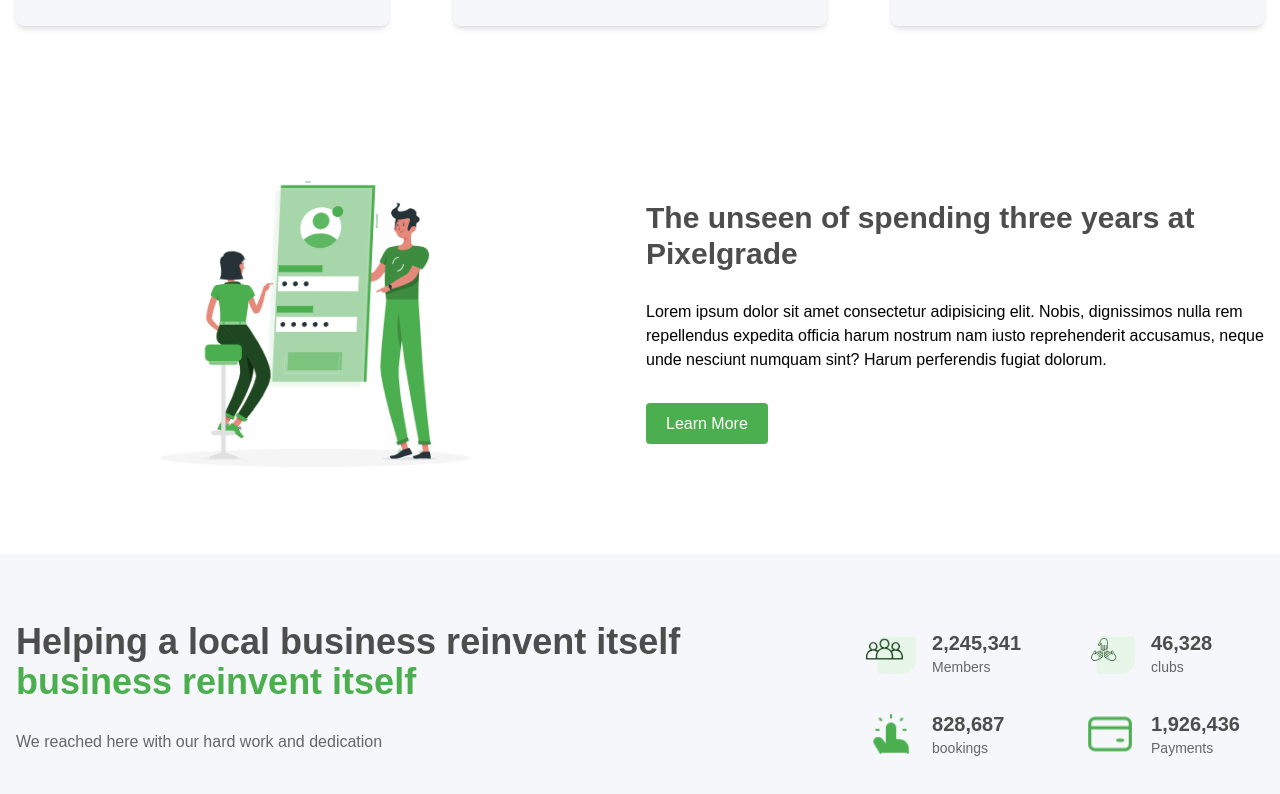
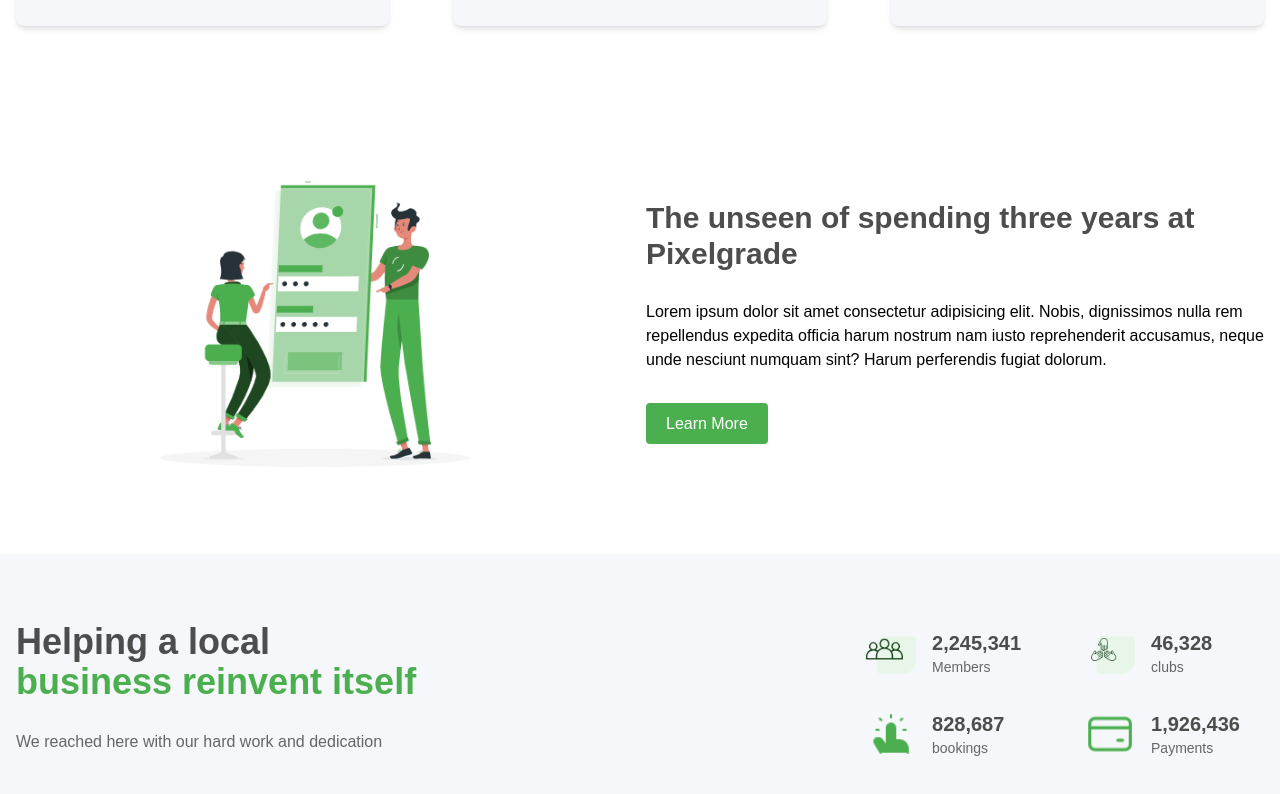
Before and after one commit to sam-0905/Nexcent, a Next.js app in the folder nexora/: page / in a window 1280 px wide. Shown: the part 1126-1920 px from the top of the page. Built offline with nearby package versions, Linux system fonts and the light colour scheme.

Commit message:
fix - supportData title text sorted

```diff
--- a/nexora/data/support.ts
+++ b/nexora/data/support.ts
@@ -2,7 +2,7 @@
 
 export const supportData : SupportData = {
     status:{
-    title:"Helping a local business reinvent itself",
+    title:"Helping a local",
     subtitle:"We reached here with our hard work and dedication",
     achievements:[
         {
```
